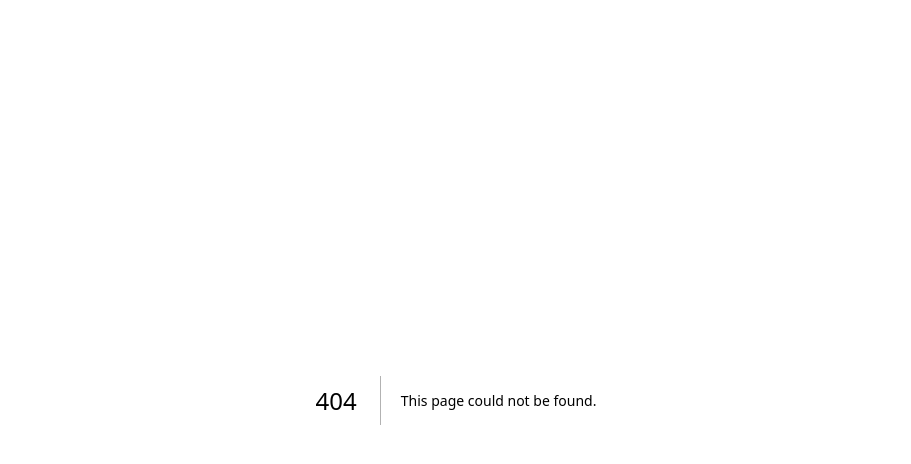
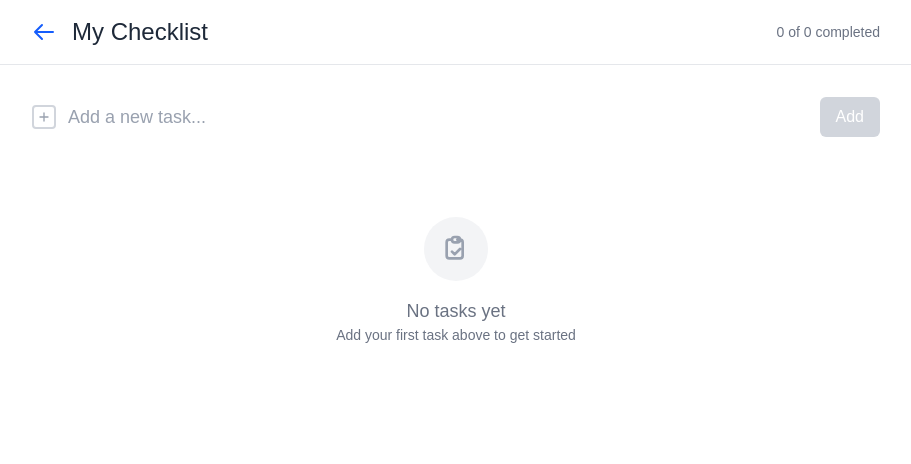
Before and after one commit to johannaj16/daylight, a Next.js app in the folder my-app/: page /checklist in a window 1280 px wide. Before the commit this address had no page. Shown: the top 464 px of the page, without its empty margins (184-1095 px from the left). Built offline with nearby package versions, Linux system fonts and the light colour scheme.

Commit message:
to-do list for sample checklist component (basic)

```diff
--- /dev/null
+++ b/my-app/app/checklist/page.tsx
@@ -0,0 +1,174 @@
+'use client';
+
+import { useState } from 'react';
+
+interface Task {
+  id: string;
+  text: string;
+  completed: boolean;
+  createdAt: Date;
+}
+
+export default function ChecklistPage() {
+  const [tasks, setTasks] = useState<Task[]>([]);
+  const [newTaskText, setNewTaskText] = useState('');
+
+  const addTask = () => {
+    if (newTaskText.trim()) {
+      const newTask: Task = {
+        id: Date.now().toString(),
+        text: newTaskText.trim(),
+        completed: false,
+        createdAt: new Date(),
+      };
+      setTasks([...tasks, newTask]);
+      setNewTaskText('');
+    }
+  };
+
+  const toggleTask = (id: string) => {
+    setTasks(tasks.map(task =>
+      task.id === id ? { ...task, completed: !task.completed } : task
+    ));
+  };
+
+  const deleteTask = (id: string) => {
+    setTasks(tasks.filter(task => task.id !== id));
+  };
+
+  const handleKeyPress = (e: React.KeyboardEvent) => {
+    if (e.key === 'Enter') {
+      addTask();
+    }
+  };
+
+  const completedCount = tasks.filter(task => task.completed).length;
+  const totalCount = tasks.length;
+
+  return (
+    <div className="min-h-screen bg-white">
+      {/* Header */}
+      <div className="border-b border-gray-200 bg-white sticky top-0 z-10">
+        <div className="max-w-4xl mx-auto px-6 py-4">
+          <div className="flex items-center justify-between">
+            <div className="flex items-center gap-4">
+              <a
+                href="/"
+                className="text-blue-600 hover:text-blue-800 transition-colors"
+              >
+                <svg className="w-6 h-6" fill="none" stroke="currentColor" viewBox="0 0 24 24">
+                  <path strokeLinecap="round" strokeLinejoin="round" strokeWidth={2} d="M10 19l-7-7m0 0l7-7m-7 7h18" />
+                </svg>
+              </a>
+              <h1 className="text-2xl font-normal text-gray-800">My Checklist</h1>
+            </div>
+            <div className="text-sm text-gray-500">
+              {completedCount} of {totalCount} completed
+            </div>
+          </div>
+        </div>
+      </div>
+
+      {/* Main Content */}
+      <div className="max-w-4xl mx-auto px-6 py-8">
+        {/* Add New Task */}
+        <div className="mb-8">
+          <div className="flex items-center gap-3 mb-4">
+            <div className="w-6 h-6 border-2 border-gray-300 rounded-sm flex items-center justify-center">
+              <svg className="w-4 h-4 text-gray-400" fill="none" stroke="currentColor" viewBox="0 0 24 24">
+                <path strokeLinecap="round" strokeLinejoin="round" strokeWidth={2} d="M12 6v6m0 0v6m0-6h6m-6 0H6" />
+              </svg>
+            </div>
+            <input
+              type="text"
+              value={newTaskText}
+              onChange={(e) => setNewTaskText(e.target.value)}
+              onKeyPress={handleKeyPress}
+              placeholder="Add a new task..."
+              className="flex-1 text-lg font-normal text-gray-800 placeholder-gray-400 border-none outline-none bg-transparent"
+            />
+            <button
+              onClick={addTask}
+              disabled={!newTaskText.trim()}
+              className="px-4 py-2 bg-blue-600 text-white rounded-md hover:bg-blue-700 disabled:bg-gray-300 disabled:cursor-not-allowed transition-colors"
+            >
+              Add
+            </button>
+          </div>
+        </div>
+
+        {/* Tasks List */}
+        <div className="space-y-2">
+          {tasks.length === 0 ? (
+            <div className="text-center py-12 text-gray-500">
+              <div className="w-16 h-16 mx-auto mb-4 bg-gray-100 rounded-full flex items-center justify-center">
+                <svg className="w-8 h-8 text-gray-400" fill="none" stroke="currentColor" viewBox="0 0 24 24">
+                  <path strokeLinecap="round" strokeLinejoin="round" strokeWidth={2} d="M9 5H7a2 2 0 00-2 2v10a2 2 0 002 2h8a2 2 0 002-2V7a2 2 0 00-2-2h-2M9 5a2 2 0 002 2h2a2 2 0 002-2M9 5a2 2 0 012-2h2a2 2 0 012 2m-6 9l2 2 4-4" />
+                </svg>
+              </div>
+              <p className="text-lg">No tasks yet</p>
+              <p className="text-sm">Add your first task above to get started</p>
+            </div>
+          ) : (
+            tasks.map((task) => (
+              <div
+                key={task.id}
+                className="flex items-center gap-3 p-3 hover:bg-gray-50 rounded-md transition-colors group"
+              >
+                <button
+                  onClick={() => toggleTask(task.id)}
+                  className={`w-6 h-6 border-2 rounded-sm flex items-center justify-center transition-colors ${
+                    task.completed
+                      ? 'bg-blue-600 border-blue-600 text-white'
+                      : 'border-gray-300 hover:border-gray-400'
+                  }`}
+                >
+                  {task.completed && (
+                    <svg className="w-4 h-4" fill="none" stroke="currentColor" viewBox="0 0 24 24">
+                      <path strokeLinecap="round" strokeLinejoin="round" strokeWidth={2} d="M5 13l4 4L19 7" />
+                    </svg>
+                  )}
+                </button>
+                <span
+                  className={`flex-1 text-lg font-normal transition-all ${
+                    task.completed
+                      ? 'text-gray-500 line-through'
+                      : 'text-gray-800'
+                  }`}
+                >
+                  {task.text}
+                </span>
+                <button
+                  onClick={() => deleteTask(task.id)}
+                  className="opacity-0 group-hover:opacity-100 p-1 text-gray-400 hover:text-red-500 transition-all"
+                >
+                  <svg className="w-5 h-5" fill="none" stroke="currentColor" viewBox="0 0 24 24">
+                    <path strokeLinecap="round" strokeLinejoin="round" strokeWidth={2} d="M19 7l-.867 12.142A2 2 0 0116.138 21H7.862a2 2 0 01-1.995-1.858L5 7m5 4v6m4-6v6m1-10V4a1 1 0 00-1-1h-4a1 1 0 00-1 1v3M4 7h16" />
+                  </svg>
+                </button>
+              </div>
+            ))
+          )}
+        </div>
+
+        {/* Progress Bar */}
+        {tasks.length > 0 && (
+          <div className="mt-8 pt-6 border-t border-gray-200">
+            <div className="flex items-center justify-between mb-2">
+              <span className="text-sm text-gray-600">Progress</span>
+              <span className="text-sm text-gray-600">
+                {Math.round((completedCount / totalCount) * 100)}%
+              </span>
+            </div>
+            <div className="w-full bg-gray-200 rounded-full h-2">
+              <div
+                className="bg-blue-600 h-2 rounded-full transition-all duration-300"
+                style={{ width: `${(completedCount / totalCount) * 100}%` }}
+              />
+            </div>
+          </div>
+        )}
+      </div>
+    </div>
+  );
+}
--- a/my-app/app/page.tsx
+++ b/my-app/app/page.tsx
@@ -28,18 +28,12 @@ export default function Home() {
         <div className="flex gap-4 items-center flex-col sm:flex-row">
           <a
             className="rounded-full border border-solid border-transparent transition-colors flex items-center justify-center bg-foreground text-background gap-2 hover:bg-[#383838] dark:hover:bg-[#ccc] font-medium text-sm sm:text-base h-10 sm:h-12 px-4 sm:px-5 sm:w-auto"
-            href="https://vercel.com/new?utm_source=create-next-app&utm_medium=appdir-template-tw&utm_campaign=create-next-app"
-            target="_blank"
-            rel="noopener noreferrer"
+            href="/checklist"
           >
-            <Image
-              className="dark:invert"
-              src="/vercel.svg"
-              alt="Vercel logomark"
-              width={20}
-              height={20}
-            />
-            Deploy now
+            <svg className="w-5 h-5" fill="none" stroke="currentColor" viewBox="0 0 24 24">
+              <path strokeLinecap="round" strokeLinejoin="round" strokeWidth={2} d="M9 5H7a2 2 0 00-2 2v10a2 2 0 002 2h8a2 2 0 002-2V7a2 2 0 00-2-2h-2M9 5a2 2 0 002 2h2a2 2 0 002-2M9 5a2 2 0 012-2h2a2 2 0 012 2m-6 9l2 2 4-4" />
+            </svg>
+            Go to Checklist
           </a>
           <a
             className="rounded-full border border-solid border-black/[.08] dark:border-white/[.145] transition-colors flex items-center justify-center hover:bg-[#f2f2f2] dark:hover:bg-[#1a1a1a] hover:border-transparent font-medium text-sm sm:text-base h-10 sm:h-12 px-4 sm:px-5 w-full sm:w-auto md:w-[158px]"
```
